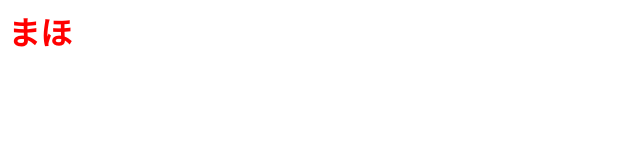
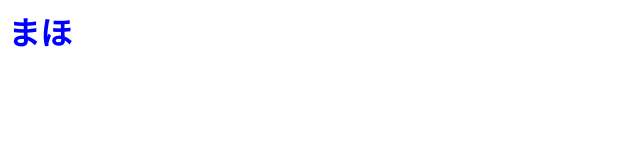
Before and after one commit to maho-mapo-28/my-web, a plain HTML site: page index.html in a window 1280 px wide. Shown: the whole page, without its empty margins (0-640 px from the left). Drawn offline with Linux system fonts and the light colour scheme.

Commit message:
文字の色を修正しました

```diff
--- a/index.html
+++ b/index.html
@@ -1 +1 @@
-<h1 style="color: red">まほ</h1>
+<h1 style="color: blue">まほ</h1>
```
